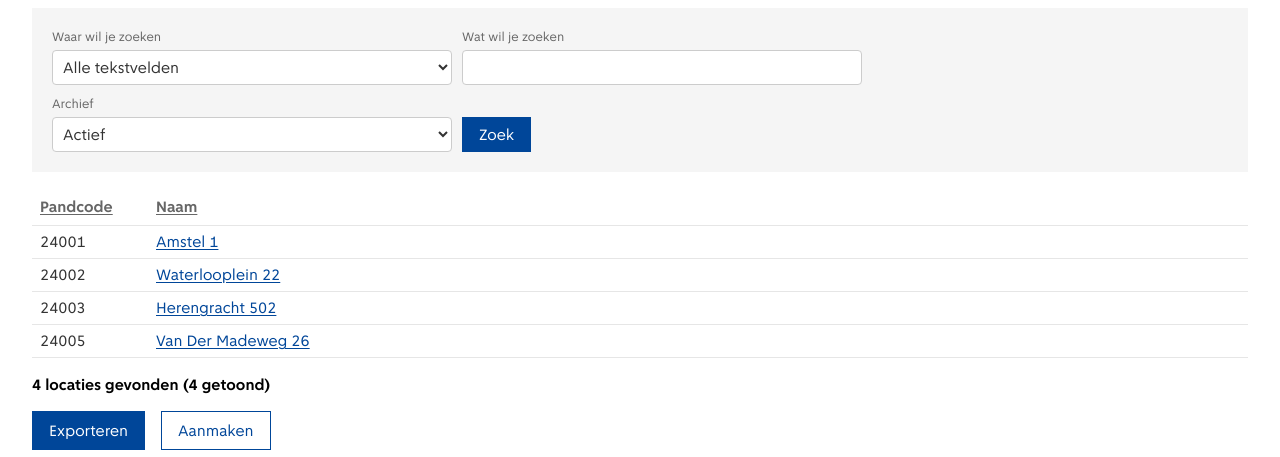
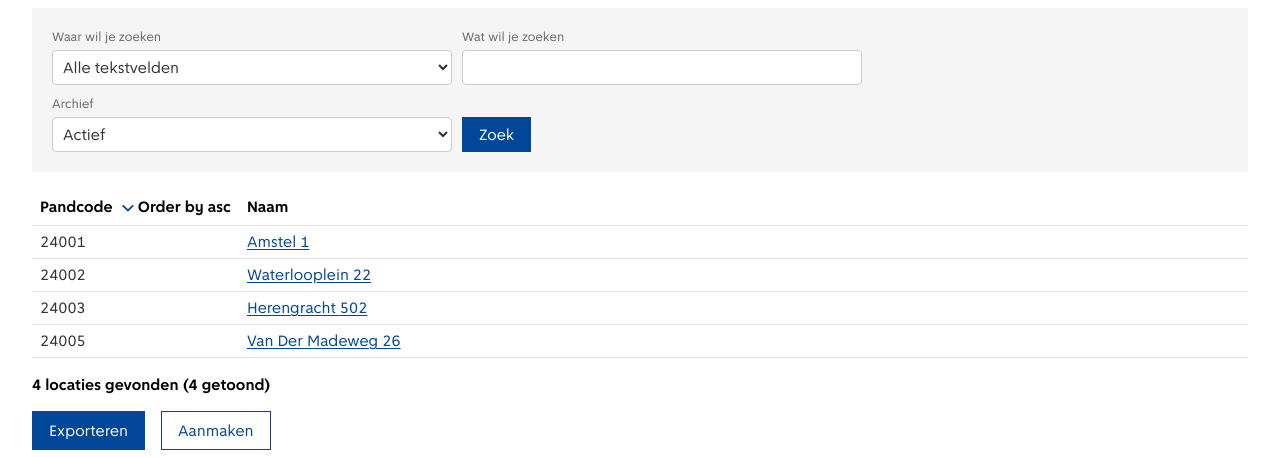
Before and after one commit to Amsterdam/fb-locatielijst, a Django app: page /locaties/?order_by=pandcode in a window 1280 px wide. Shown: the part 142-599 px from the top of the page. Run offline with Django 4.2, Linux system fonts and the light colour scheme; the visitor is signed in with stand-in values (Sample User, id 1); data comes from the database, SQL or seed files in the repository; data that the repository does not hold is empty; parts of the project's set-up code (start-up, migrations or seed data) failed here and were passed over.

Commit message:
Add sorting icon to table

```diff
--- a/datafundament_fb/locations/static/css/ggd_components.css
+++ b/datafundament_fb/locations/static/css/ggd_components.css
@@ -160,3 +160,24 @@ div.ams-pagination__button--current {
   width: 0.625rem;
   fill: var(--color-blue)
 }
+
+/********** TABLE SORTING **********/
+
+thead th a:link,
+thead th a:visited {
+  color: var(--color-black);
+  text-decoration: none;
+}
+
+.list-order-icon {
+  margin-left: 5px;
+}
+
+.list-order-icon .icon {
+  display: inline-block;
+  width: 12px;
+}
+
+.list-order-icon .icon svg {
+  fill: var(--color-blue);
+}
--- /dev/null
+++ b/datafundament_fb/locations/templates/includes/order-icon.html
@@ -0,0 +1,14 @@
+<span class="list-order-icon order-{{ direction }}">
+    <span class="icon">
+        {% if direction == 'desc' %}
+        <svg xmlns="http://www.w3.org/2000/svg" viewBox="0 0 15 10" aria-hidden="true" focusable="false">
+            <path fill-rule="evenodd" d="M.116 8.222L1.64 9.75l5.794-5.809 5.792 5.81 1.524-1.529L7.434.884z"></path>
+        </svg>
+        {% else %}
+        <svg xmlns="http://www.w3.org/2000/svg" viewBox="0 0 15 10" aria-hidden="true" focusable="false">
+            <path fill-rule="evenodd" d="M14.75 2.412L13.226.884 7.433 6.693 1.64.883.116 2.413 7.433 9.75z"></path>
+        </svg>
+        {% endif %}
+    </span>
+    <span class="sr-only" lang="en">Order by {{ direction }}</span>
+</span>
--- a/datafundament_fb/locations/templates/locations/location-list.html
+++ b/datafundament_fb/locations/templates/locations/location-list.html
@@ -34,10 +34,22 @@
         <thead>
             <tr>
                 <th scope="col" class="column-pancode">
-                    <a href="?{% set_query request 'order_by' 'pandcode' %}">Pandcode</a>
+                    <a href="?{% set_query request 'order_by' 'pandcode' %}">
+                        Pandcode
+                        {% get_order request 'pandcode' as order_pancode %}
+                        {% if order_pancode %}
+                            {% include "includes/order-icon.html" with direction=order_pancode only %}
+                        {% endif %}
+                    </a>
                 </th>
                 <th scope="col">
-                    <a href="?{% set_query request 'order_by' 'name' %}">Naam</a>
+                    <a href="?{% set_query request 'order_by' 'name' %}">
+                        Naam
+                        {% get_order request 'name' as order_name %}
+                        {% if order_name %}
+                            {% include "includes/order-icon.html" with direction=order_name only %}
+                        {% endif %}
+                    </a>
                 </th>
             </tr>
         </thead>
--- a/datafundament_fb/locations/templatetags/utils.py
+++ b/datafundament_fb/locations/templatetags/utils.py
@@ -31,5 +31,27 @@ def set_query(request, parameter=None, value=None, pop=False):
             else:
                 query[parameter] = value
 
+    return query.urlencode()
 
-    return query.urlencode()
+@register.simple_tag
+def get_order(request, value=None):
+    """
+    Return if the value is in de 'order_by' paramenter of the url.
+    If so, return the order direction (asc/desc)
+    If not, result ''
+    """
+    order_by = request.GET.get('order_by')
+    order = request.GET.get('order')
+    # Only check the parameter if present
+    if order_by:
+        # Compare parameter with the value
+        if order_by == value:
+            # Get the default order direction
+            if order == 'desc':
+                return 'desc'
+            else:
+                return 'asc'
+        else:
+            return ''
+
+    return ''
```
